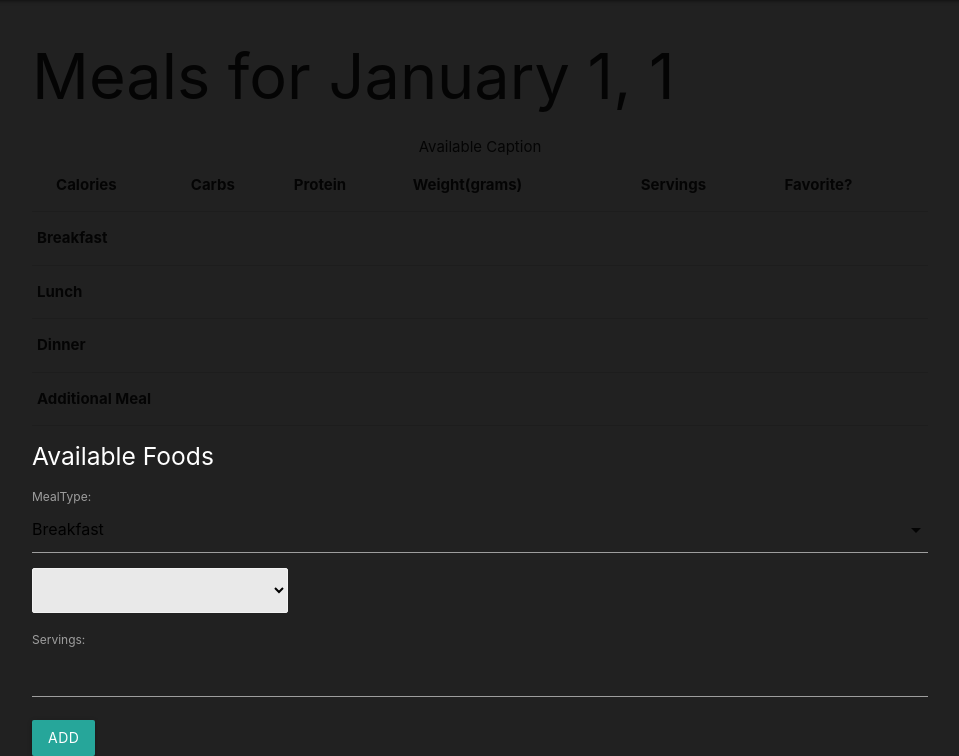
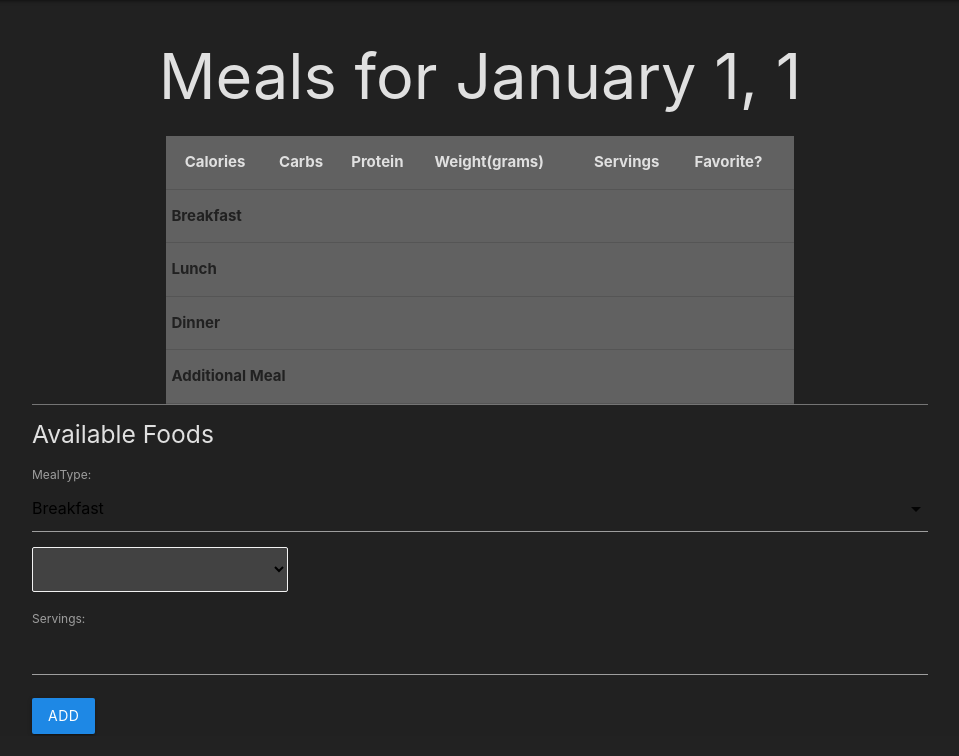
Before and after one commit to kelleralex04/meal-tracker, a Django app: a page that uses main_app/templates/daymeal.html in a window 1280 px wide. Shown: the part 64-820 px from the top of the page, without its empty margins (160-1119 px from the left). After the commit the page ends 799 px from the top, so only its background shows below. Run offline with Django 5.2, Linux system fonts and the light colour scheme; the visitor is signed in with stand-in values (Sample User, id 1); data comes from the database, SQL or seed files in the repository; data that the repository does not hold is empty.

Commit message:
adds styling to profile, home, food form, food list, daymeal

```diff
--- a/main_app/static/css/style.css
+++ b/main_app/static/css/style.css
@@ -85,6 +85,15 @@ a {
     color: #fb3640;
 }
 
+.column {
+    padding: 20px;
+    text-align: center;
+    background-color: #424242;
+    /* border: 2px solid #616161; */
+    border-radius: 8px;
+
+  }
+
 #dayBody {
     background-color: #212121;
     font-family: Futura, sans-serif;
@@ -108,14 +117,3 @@ a {
     justify-content: space-between;
     padding: 20px;
   }
-
-.column {
-    flex: 1;
-    margin-right: 20px;
-    padding: 20px;
-    text-align: center;
-    background-color: #424242;
-    /* border: 2px solid #616161; */
-    border-radius: 8px;
-    height: 100vh;
-  }
--- a/main_app/templates/daymeal.html
+++ b/main_app/templates/daymeal.html
@@ -1,13 +1,11 @@
 {% extends 'base.html' %}
 {% block content %}
 
-<h1>Meals for {{ month }} {{ curDay }}, {{ curYear }}</h1>
+<h1 class="grey-text text-lighten-2 center-align">Meals for {{ month }} {{ curDay }}, {{ curYear }}</h1>
 
-<table>
-    <caption>
-        Available Caption
-    </caption>
-    <thead>
+<table class="container grey darken-2">
+    <caption class="grey-text text-lighten-2"></caption>
+    <thead class="grey-text text-lighten-2">
         <tr>
             <td></td>
             <th id="stud" scope="col">
@@ -30,9 +28,9 @@
             </th>
         </tr>
     </thead>
-    <tbody>
+    <tbody class="grey-text text-lighten-1">
         <tr>
-            <th id="par" class="span" colspan="5" scope="colgroup">
+            <th class="grey-text text-darken-4" id="par" class="span" colspan="5" scope="colgroup">
                 Breakfast
             </th>
         </tr>
@@ -63,7 +61,7 @@
             {% endif %}
         {% endfor %}
         <tr>
-            <th id="rome" class="span" colspan="5" scope="colgroup">
+            <th class="grey-text text-darken-4" id="rome" class="span" colspan="5" scope="colgroup">
                 Lunch
             </th>
         </tr>
@@ -94,7 +92,7 @@
             {% endif %}
         {% endfor %}
         <tr>
-            <th id="rome" class="span" colspan="5" scope="colgroup">
+            <th class="grey-text text-darken-4" id="rome" class="span" colspan="5" scope="colgroup">
                 Dinner
             </th>
         </tr>
@@ -125,7 +123,7 @@
             {% endif %}
         {% endfor %}
         <tr>
-            <th id="rome" class="span" colspan="5" scope="colgroup">
+            <th class="grey-text text-darken-4" id="rome" class="span" colspan="5" scope="colgroup">
                 Additional Meal
             </th>
         </tr>
@@ -157,18 +155,18 @@
         {% endfor %}
     </tbody>
 </table>
-
-<h5 style="color: white">Available Foods</h5>
+<div class="divider grey darken-1"></div>
+<h5 class="grey-text text-lighten-2">Available Foods</h5>
 <form action="{% url 'assoc_food' curMonth curDay curYear %}" method="POST">
     {% csrf_token %}
     {{ meal_form.as_p }}
-    <select name="foodChoice" style="display: block; width: 20vw;">
+    <select name="foodChoice" style="display: block; width: 20vw;" class="grey darken-3">
         {% for food in foods.all %}
-            <option value="{{ food.name }}">{{ food.name }}</option>
+            <option class="grey-text text-lighten-2" value="{{ food.name }}">{{ food.name }}</option>
         {% endfor %}
     </select>
     {{ meal_food_item_form.as_p }}
-    <button type="submit" class="btn">Add</button>
+    <button type="submit" class="btn blue darken-1">Add</button>
 </form>
 
 <script>
--- a/main_app/templates/home.html
+++ b/main_app/templates/home.html
@@ -1,6 +1,6 @@
 {% extends 'base.html' %}
 {% block content %}
 
-<h1 class="grey-text text-lighten-2">Home</h1>
+<h1 class="grey-text text-lighten-2 center-align">Home</h1>
 
 {% endblock %}
--- a/main_app/templates/main_app/food_form.html
+++ b/main_app/templates/main_app/food_form.html
@@ -2,9 +2,9 @@
 {% block content %}
 
 {% if object %}
-  <h1 class="grey-text text-lighten-2">Edit <span class="blue-text text-darken-1">{{ object.name }}</span></h1>
+  <h1 class="grey-text text-lighten-2 center-align">Edit <span class="blue-text text-darken-1">{{ object.name }}</span></h1>
 {% else %}
-  <h1 class="grey-text text-lighten-2">Add Food</h1>
+  <h1 class="grey-text text-lighten-2 center-align">Add Food</h1>
 {% endif %}
 
 
--- a/main_app/templates/main_app/food_list.html
+++ b/main_app/templates/main_app/food_list.html
@@ -1,7 +1,7 @@
 {% extends 'base.html' %}
 {% block content %}
 
-<h1 class="grey-text text-lighten-2">Food List</h1>
+<h1 class="grey-text text-lighten-2 center-align">Food List</h1>
 
 {% for f in food_list %}
     <a href="{% url 'foods_update' f.id %}">
--- a/main_app/templates/main_app/profile_detail.html
+++ b/main_app/templates/main_app/profile_detail.html
@@ -1,10 +1,10 @@
 {% extends 'base.html' %}
 {% block content %}
 
-<h1 class="grey-text text-lighten-2">Profile Detail</h1>
+<h1 class="grey-text text-lighten-2 center-align">Profile Detail</h1>
 
-<div class="row">
-    <div class="col s6 col-offset-3">
+<div class="row container">
+    <div class="col s6 offset-s3">
         <div class="card grey darken-3">
             <div class="card-content grey-text text-lighten-2">
                 <span class="card-title">{{ profile.firstname }} {{ profile.lastname }}</span>
```
